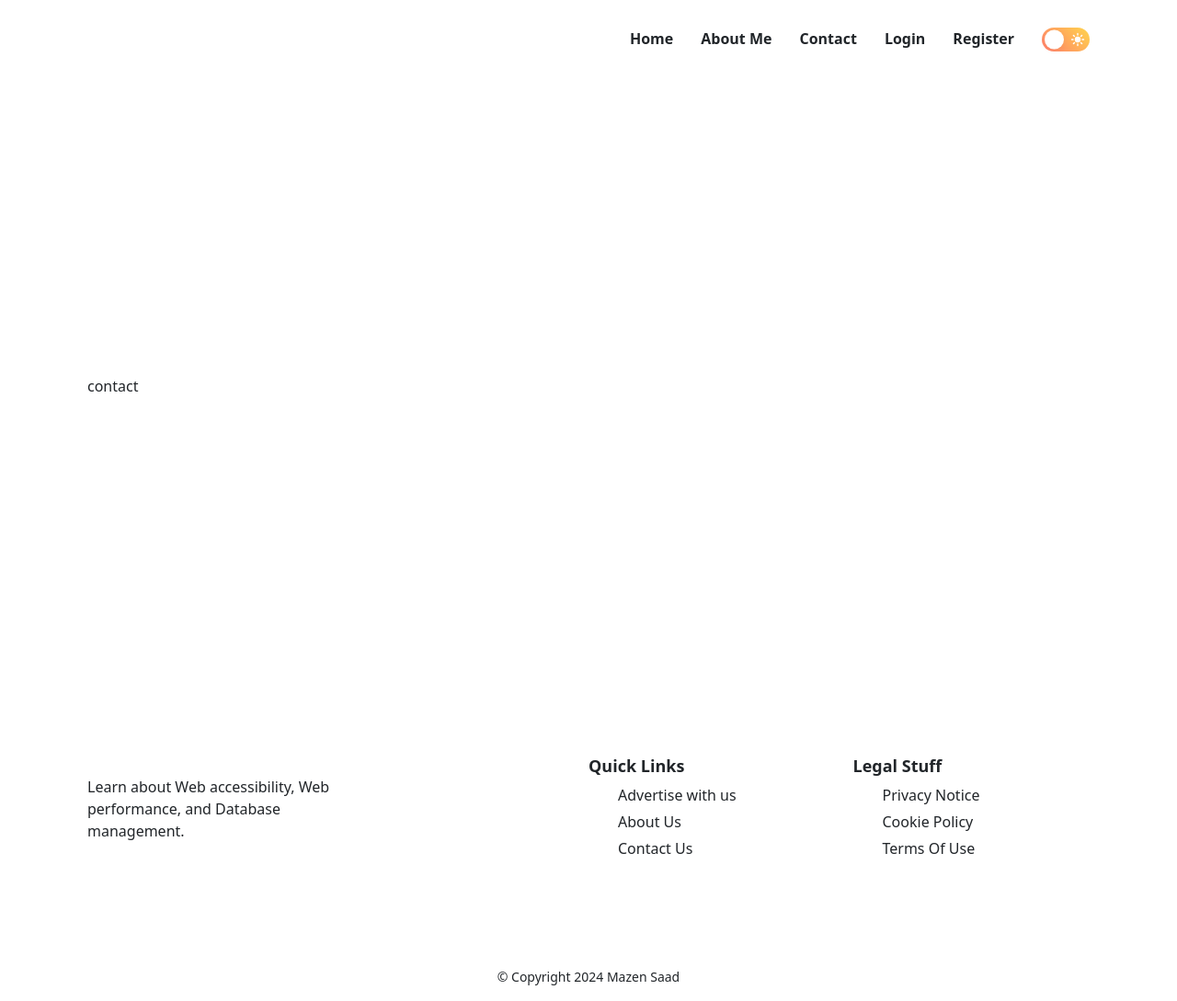
After one commit to Ma7en/iti-flask-project-2, a Flask app: page /contact in a window 1280 px wide. The commit adds this page. Shown: the whole page at 92% size. Run offline with Flask 3, Linux system fonts and the light colour scheme; some libraries are stand-ins or nearby versions.

Commit message:
edit cotact page

```diff
--- a/app/home/views.py
+++ b/app/home/views.py
@@ -21,3 +21,10 @@ def home():
 @home_blueprint.route("/aboutme", endpoint="about_me")
 def aboutme():
     return render_template("home/about-me.html")
+
+
+# =================================================================================================
+# *** Contact ***
+@home_blueprint.route("/contact", endpoint="contact")
+def contact():
+    return render_template("home/contact.html")
--- a/app/static/assets/css/style.css
+++ b/app/static/assets/css/style.css
@@ -593,6 +593,20 @@ header .btn-group {
 }
 
 .about-me .container {
+    min-height: 80dvh;
+    display: grid;
+    align-items: center;
+}
+
+/*-----------------------------------*\
+    #HERO SECTION
+\*-----------------------------------*/
+.contact-me {
+    background: var(--background-primary);
+    color: var(--foreground-primary);
+}
+
+.contact-me .container {
     min-height: 80dvh;
     display: grid;
     align-items: center;
--- a/app/templates/base.html
+++ b/app/templates/base.html
@@ -209,7 +209,12 @@
                             </li>
 
                             <li>
-                                <a href="#contact" class="nav-link">Contact</a>
+                                <a
+                                    href="{{ url_for('home.contact') }}"
+                                    class="nav-link"
+                                >
+                                    Contact
+                                </a>
                             </li>
                             {% if current_user.is_authenticated %}
                             <li>
@@ -284,14 +289,17 @@
                                 </li>
 
                                 <li class="nav-item">
-                                    <a href="#contact" class="nav-link"
-                                        >Contact</a
+                                    <a
+                                        href="{{ url_for('home.contact') }}"
+                                        class="nav-link"
                                     >
+                                        Contact
+                                    </a>
                                 </li>
                             </ul>
                         </div>
 
-                        <div>
+                        <!-- <div>
                             <p class="h3 nav-title">Topics</p>
 
                             <ul>
@@ -311,7 +319,7 @@
                                     </a>
                                 </li>
                             </ul>
-                        </div>
+                        </div> -->
                     </div>
                 </nav>
             </div>
@@ -362,7 +370,12 @@
                         </li>
 
                         <li>
-                            <a href="#" class="footer-link">Contact Us</a>
+                            <a
+                                href="{{ url_for('home.contact') }}"
+                                class="footer-link"
+                            >
+                                Contact Us
+                            </a>
                         </li>
                     </ul>
                 </div>
--- /dev/null
+++ b/app/templates/home/contact.html
@@ -0,0 +1,16 @@
+{% extends './base.html' %}
+
+<!-- content -->
+{% block content %}
+<main>
+    <section>
+        <div class="contact-me">
+            <div class="container py-5">
+                <!--  -->
+                <div class="content">contact</div>
+                <!--  -->
+            </div>
+        </div>
+    </section>
+</main>
+{% endblock %}
```
